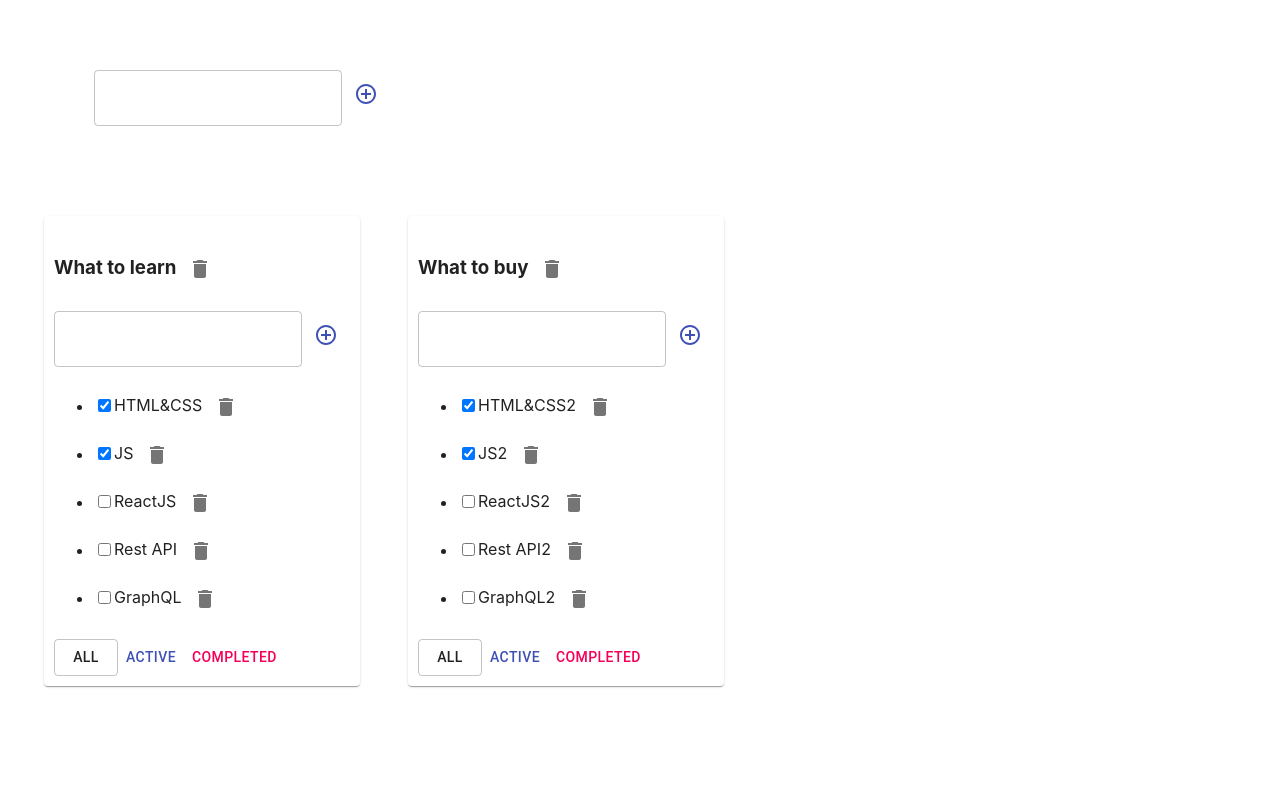
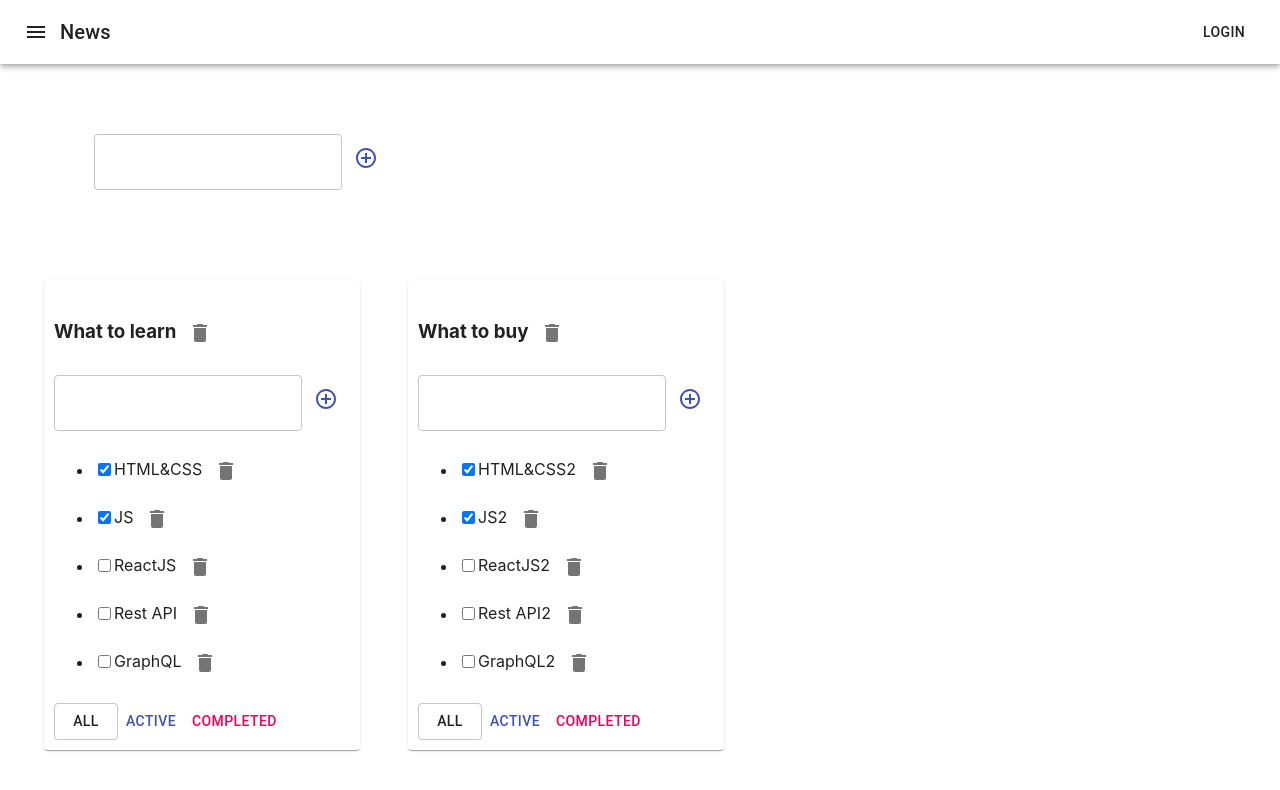
Before and after one commit to Lam1ro4eQ/todolist, a React (Create React App) app: page / in a window 1280 px wide. Shown: the top 790 px of the page. Built offline with nearby package versions, Linux system fonts and the light colour scheme.

Commit message:
todolists material ui

```diff
--- a/package.json
+++ b/package.json
@@ -3,8 +3,13 @@
   "version": "0.1.0",
   "private": true,
   "dependencies": {
+    "@emotion/react": "^11.9.3",
+    "@emotion/styled": "^11.9.3",
     "@material-ui/core": "^4.12.4",
     "@material-ui/icons": "^4.11.3",
+    "@mui/icons-material": "^5.8.4",
+    "@mui/material": "^5.8.7",
+    "@mui/styled-engine-sc": "^5.8.0",
     "@testing-library/jest-dom": "^4.2.4",
     "@testing-library/react": "^9.3.2",
     "@testing-library/user-event": "^7.1.2",
@@ -16,6 +21,7 @@
     "react": "^17.0.2",
     "react-dom": "^17.0.2",
     "react-scripts": "3.4.1",
+    "styled-components": "^5.3.5",
     "typescript": "~3.7.2",
     "uuid": "^8.3.2"
   },
--- a/src/App.tsx
+++ b/src/App.tsx
@@ -4,6 +4,7 @@
 import {v1} from "uuid";
 import {Container, Grid, Paper} from "@material-ui/core";
 import {FullInput} from "./FullInput";
+import ButtonAppBar from "./components/ButtonAppBar";
 
 export type FilterValuesType = "all" | "completed" | "active"
 export type todolistsType = {
@@ -103,6 +104,7 @@
 
     return (
         <div className="App">
+            <ButtonAppBar/>
             <Container fixed>
                 <Grid container spacing={6} style={{padding: '20px', margin: '50px'}}>
                     <FullInput callBack={addtodoList}
--- /dev/null
+++ b/src/components/ButtonAppBar.tsx
@@ -0,0 +1,32 @@
+import * as React from 'react';
+import AppBar from '@mui/material/AppBar';
+import Box from '@mui/material/Box';
+import Toolbar from '@mui/material/Toolbar';
+import Typography from '@mui/material/Typography';
+import Button from '@mui/material/Button';
+import IconButton from '@mui/material/IconButton';
+import MenuIcon from '@mui/icons-material/Menu';
+
+export default function ButtonAppBar() {
+    return (
+        <Box sx={{ flexGrow: 1 }}>
+            <AppBar position="static">
+                <Toolbar>
+                    <IconButton
+                        size="large"
+                        edge="start"
+                        color="inherit"
+                        aria-label="menu"
+                        sx={{ mr: 2 }}
+                    >
+                        <MenuIcon />
+                    </IconButton>
+                    <Typography variant="h6" component="div" sx={{ flexGrow: 1 }}>
+                        News
+                    </Typography>
+                    <Button color="inherit">Login</Button>
+                </Toolbar>
+            </AppBar>
+        </Box>
+    );
+}
```
Also changed, not shown: 1 other file (tests, documents, lock files or other folders).
